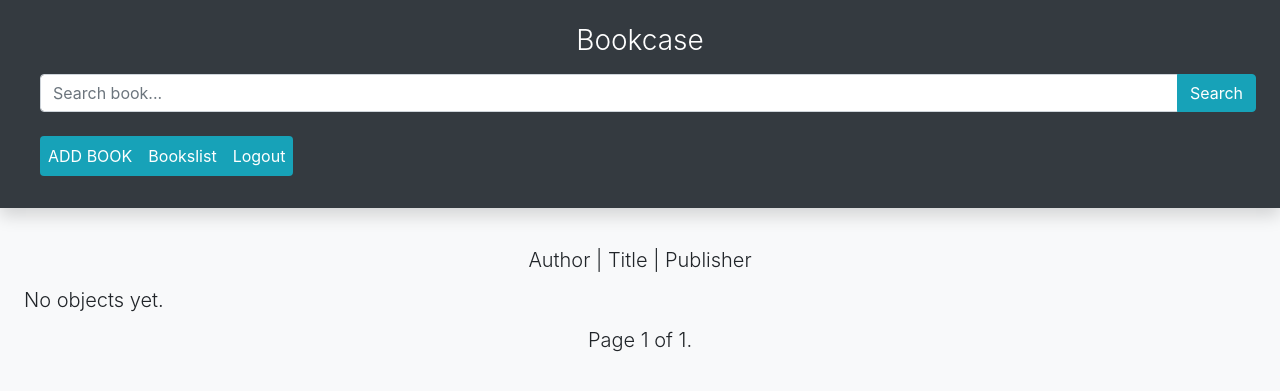
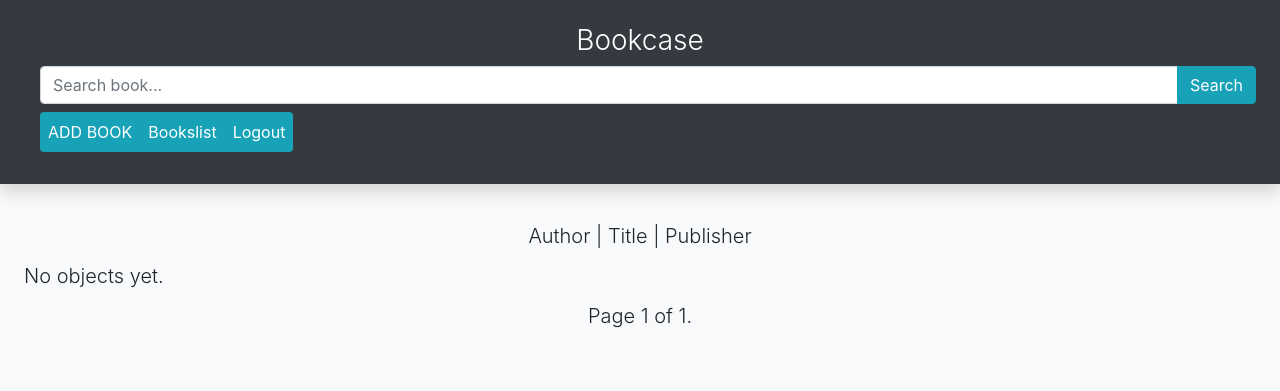
Before and after one commit to gbebenista/django_library, a Django app: page /books/ in a window 1280 px wide. Shown: the top 391 px of the page. Run offline with Django 3.2, Linux system fonts and the light colour scheme; data that the repository does not hold is empty; some libraries are stand-ins or nearby versions.

Commit message:
Polish template code

```diff
--- a/bookcase/books/templates/books/base.html
+++ b/bookcase/books/templates/books/base.html
@@ -10,14 +10,14 @@
 <body class="bg-light m-auto">
 <header class="shadow p-4 bg-dark mb-3 text-white">
     <h3 class="font-weight-light text-center">Bookcase</h3>
-            <p><form action="{% url 'searchbook' %}" method="get">
+    <form action="{% url 'searchbook' %}" method="get">
         <div class="input-group pl-3">
             <input name="q" type="text" class="form-control" placeholder="Search book..."/>
             <div class="input-group-append">
                 <button type="submit" class="btn btn-info">Search</button>
             </div>
-                </div></form>
-            </p>
+        </div>
+    </form>
     <nav class="navbar navbar-expand-lg navbar-light">
         <div class="collapse navbar-collapse">
             <ul class="navbar-nav bg-info rounded">
--- a/bookcase/books/templates/books/booklist.html
+++ b/bookcase/books/templates/books/booklist.html
@@ -6,7 +6,7 @@
     <p class="text-center">Author | Title | Publisher</p>
     <div>
         {% for object in page_obj %}
-        <p class="shadow bg-white rounded p-4 m-3">
+        <div class="shadow bg-white rounded p-4 m-3">
             <a href="{% url 'detailbook' object.id %}" class="text-decoration-none text-dark">{{ object.author }} | {{ object.title }} | {{ object.publisher }}</a>
             {% if perms.books.delete_book %}
             <span class="float-right px-1"><a href="{% url 'deletebook' object.id %}"><i class="fa fa-trash btn btn-danger text-white"></i></a></span>
@@ -14,7 +14,7 @@
             {% if perms.books.change_book %}
             <span class="float-right px-1"><a href="{% url 'updatebook' object.id %}"><i class="fa fa-edit btn btn-info"></i></a></span>
             {% endif %}
-        </p>
+        </div>
         {% empty %}
         <p>No objects yet.</p>
         {% endfor %}
```
Lines whose indentation alone changed are shown as unchanged.
